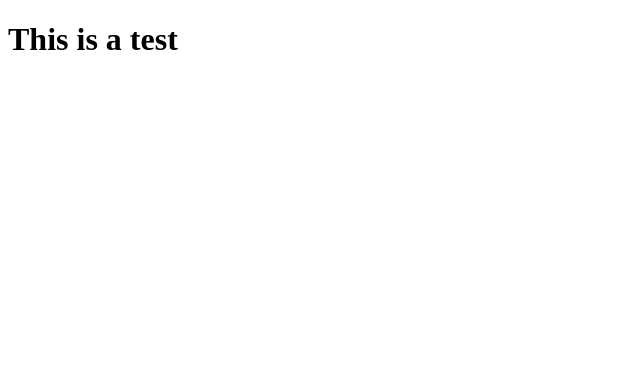
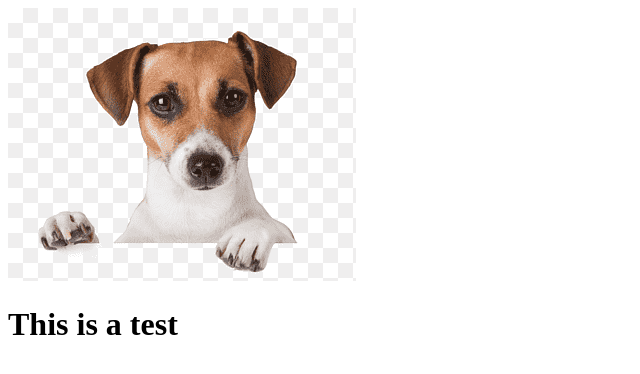
Before and after one commit to englconti/git-101, a plain HTML site: page index.html in a window 1280 px wide. Shown: the whole page, without its empty margins (0-640 px from the left). Drawn offline with Linux system fonts and the light colour scheme.

Commit message:
Added dog image

```diff
--- a/index.html
+++ b/index.html
@@ -7,6 +7,7 @@
     <title>Document</title>
   </head>
   <body>
+    <img src="dog.png" alt="Dog image" />
     <h1>This is a test</h1>
   </body>
 </html>
```
Also changed, not shown: dog.png (added).
